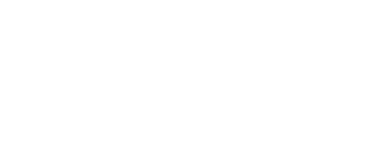
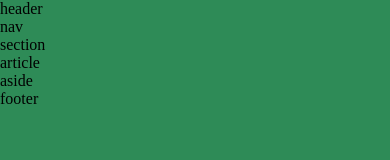
Before and after one commit to d00456429/Portfolio, a plain HTML site: page index.html in a window 390 px wide. Drawn offline with Linux system fonts and the light colour scheme.

Commit message:
maybe a few changes

```diff
--- a/index.html
+++ b/index.html
@@ -7,6 +7,11 @@
     <title>Portfolio</title>
 </head>
 <body>
-
+    <header>header</header>
+    <nav>nav</nav>
+    <section>section</section>
+    <article>article</article>
+    <aside>aside</aside>
+    <footer>footer</footer>
 </body>
 </html>
--- a/style.css
+++ b/style.css
@@ -0,0 +1,21 @@
+* {
+    margin: 0;
+    padding: 0;
+    box-sizing: border-box;
+}
+
+
+
+@media screen and (max-width: 960px) {
+
+    body{
+        background-color: dodgerblue;
+    }
+}
+
+@media screen and (max-width: 600px) {
+
+    body{
+        background-color: seagreen;
+    }
+}
```
